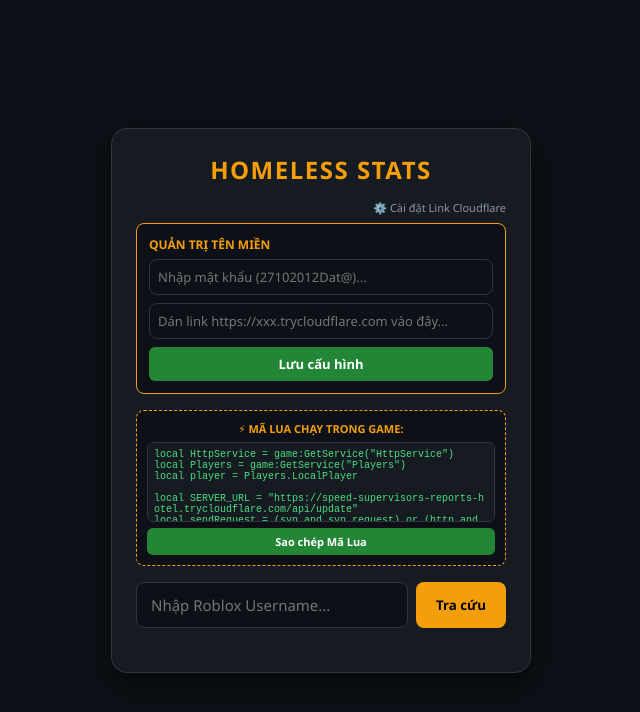
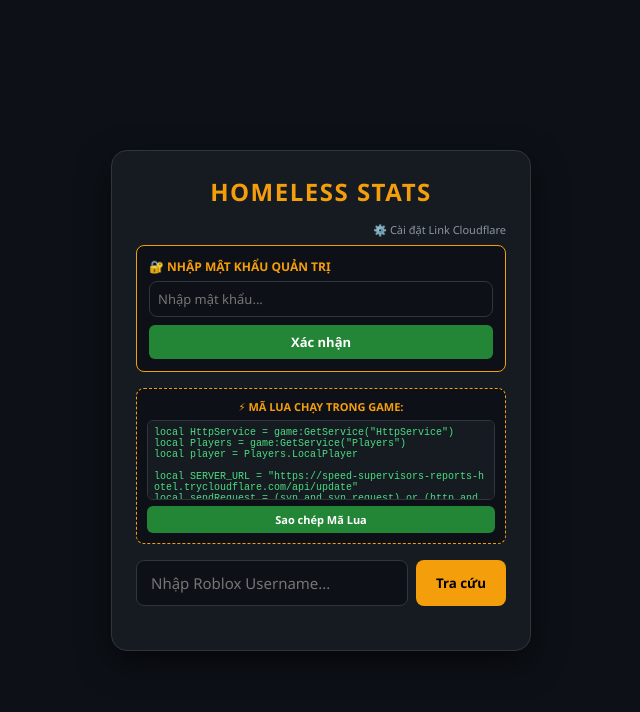
Before and after one commit to datevade21/Aotr-menu, a website: page index.html in a window 1280 px wide. Both pictures are taken after a click on the link "⚙️ Cài đặt Link Cloudflare". Shown: the whole page, without its empty margins (319-959 px from the left). Drawn offline with Linux system fonts and the light colour scheme.

Commit message:
Update index.html

```diff
--- a/index.html
+++ b/index.html
@@ -39,9 +39,11 @@
         .admin-toggle { text-align: right; font-size: 11px; margin-bottom: 8px; }
         .admin-toggle a { color: #8b949e; text-decoration: none; cursor: pointer; }
         .admin-toggle a:hover { color: #f59e0b; }
+
         .admin-panel { display: none; background: #0d1117; border: 1px solid #f59e0b; border-radius: 8px; padding: 12px; margin-bottom: 16px; }
         .admin-panel input { width: 100%; margin-bottom: 8px; font-size: 13px; padding: 8px; }
         .admin-panel button { background: #238636; color: #fff; border: none; padding: 8px; width: 100%; border-radius: 6px; font-weight: bold; cursor: pointer; font-size: 13px; }
+        .error-pass { color: #f85149; font-size: 11px; text-align: center; margin-top: 4px; display: none; }
     </style>
 </head>
 <body>
@@ -52,11 +54,19 @@
             <a onclick="toggleAdmin()">⚙️ Cài đặt Link Cloudflare</a>
         </div>
 
-        <div id="adminPanel" class="admin-panel">
-            <div style="font-size: 12px; color: #f59e0b; font-weight: bold; margin-bottom: 6px;">QUẢN TRỊ TÊN MIỀN</div>
-            <input type="password" id="adminPass" placeholder="Nhập mật khẩu (27102012Dat@)...">
+        <!-- Bước 1: Nhập mật khẩu trước -->
+        <div id="passPanel" class="admin-panel" style="display: none;">
+            <div style="font-size: 12px; color: #f59e0b; font-weight: bold; margin-bottom: 6px;">🔐 NHẬP MẬT KHẨU QUẢN TRỊ</div>
+            <input type="password" id="adminPass" placeholder="Nhập mật khẩu...">
+            <button onclick="checkPassword()">Xác nhận</button>
+            <div id="errorPass" class="error-pass">Sai mật khẩu!</div>
+        </div>
+
+        <!-- Bước 2: Chỉ hiện khi nhập đúng mật khẩu -->
+        <div id="configPanel" class="admin-panel" style="display: none;">
+            <div style="font-size: 12px; color: #3fb950; font-weight: bold; margin-bottom: 6px;">⚡ ĐỔI LINK CLOUDFLARE</div>
             <input type="text" id="newUrl" placeholder="Dán link https://xxx.trycloudflare.com vào đây...">
-            <button onclick="saveConfig()">Lưu cấu hình</button>
+            <button onclick="saveConfig()" style="background: #f59e0b; color: #000;">Lưu cấu hình</button>
         </div>
 
         <div class="script-box">
@@ -101,33 +111,48 @@
     </div>
 
     <script>
-        // Link mặc định ban đầu (hoặc lấy từ trình duyệt nếu đã lưu)
         let CLOUDFLARE_URL = localStorage.getItem('cf_url') || "https://speed-supervisors-reports-hotel.trycloudflare.com";
 
         function toggleAdmin() {
-            const panel = document.getElementById('adminPanel');
-            panel.style.display = panel.style.display === 'block' ? 'none' : 'block';
+            const passPanel = document.getElementById('passPanel');
+            const configPanel = document.getElementById('configPanel');
+
+            // Nếu bảng cấu hình đang mở thì ẩn đi, ngược lại thì hiện bảng nhập pass
+            if (configPanel.style.display === 'block') {
+                configPanel.style.display = 'none';
+            } else {
+                passPanel.style.display = passPanel.style.display === 'block' ? 'none' : 'block';
+            }
+            document.getElementById('errorPass').style.display = 'none';
+        }
+
+        function checkPassword() {
+            const pass = document.getElementById('adminPass').value;
+            const errDiv = document.getElementById('errorPass');
+
+            if (pass === "27102012Dat@") {
+                document.getElementById('passPanel').style.display = 'none';
+                document.getElementById('configPanel').style.display = 'block';
+                document.getElementById('adminPass').value = ''; // Xóa pass cho bảo mật
+                errDiv.style.display = 'none';
+            } else {
+                errDiv.style.display = 'block';
+            }
         }
 
         function saveConfig() {
-            const pass = document.getElementById('adminPass').value;
             const url = document.getElementById('newUrl').value.trim();
-
-            if (pass !== "27102012Dat@") {
-                alert("Sai mật khẩu quản trị!");
-                return;
-            }
             if (!url) {
                 alert("Vui lòng nhập link Cloudflare!");
                 return;
             }
 
-            // Lưu vào bộ nhớ trình duyệt (Lưu vĩnh viễn trên máy bạn)
-            CLOUDFLARE_URL = url.replace(/\/$/, ''); // Xóa dấu / ở cuối nếu có
+            CLOUDFLARE_URL = url.replace(/\/$/, '');
             localStorage.setItem('cf_url', CLOUDFLARE_URL);
 
             alert("Đã cập nhật link Cloudflare thành công!");
-            document.getElementById('adminPanel').style.display = 'none';
+            document.getElementById('configPanel').style.display = 'none';
+            document.getElementById('newUrl').value = '';
             loadScriptTemplate();
         }
 
```
